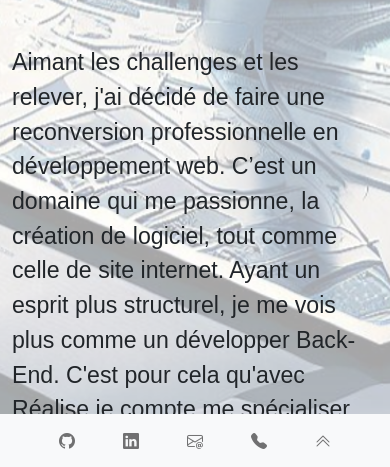
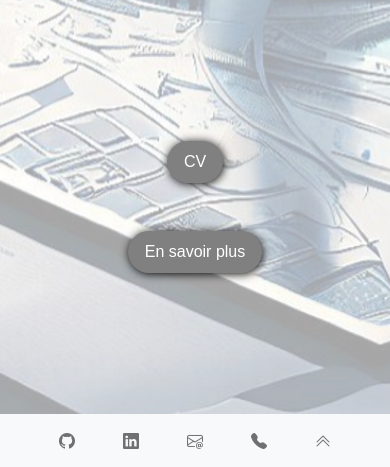
Before and after one commit to 24Syleo/cv_informatique_front, a plain HTML site: page index.html in a window 390 px wide. Shown: the part 374-841 px from the top of the page. Drawn offline with nearby package versions, Linux system fonts and the light colour scheme; a web font is replaced by a local one.

Commit message:
responsive

```diff
--- a/index.html
+++ b/index.html
@@ -51,7 +51,7 @@
                 </div>
             </div>
             <div class="row mt-5">
-                <div class="col-sm-10">
+                <div class="col d-md-block d-none">
                     <p class="fs-3">
                         Aimant les challenges et les relever, j'ai décidé de faire une reconversion professionnelle en développement web. C’est un domaine qui me passionne, la création de logiciel, tout comme celle de site internet. Ayant un esprit plus structurel, je me vois plus comme un développer Back-End. C'est pour cela qu'avec Réalise je compte me spécialiser en PHP et plus précisémment, étudier le framework Laravel.
                     </p>
```
